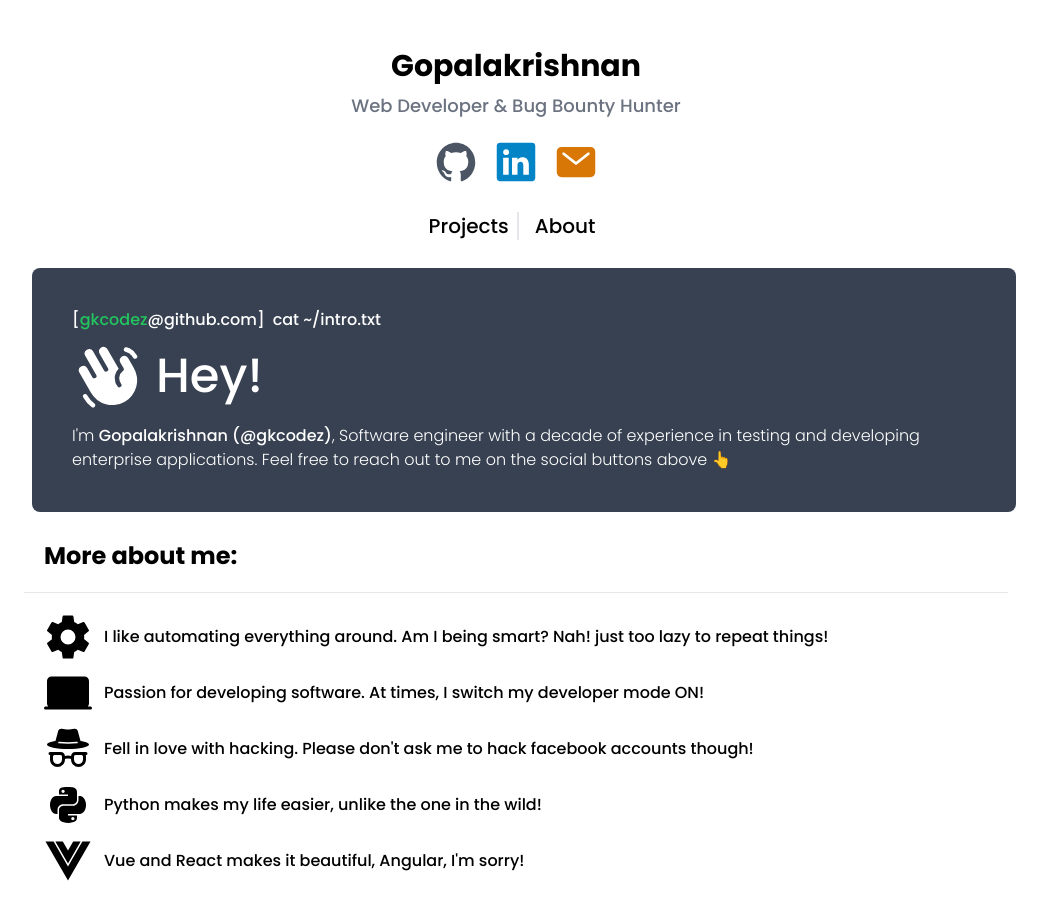
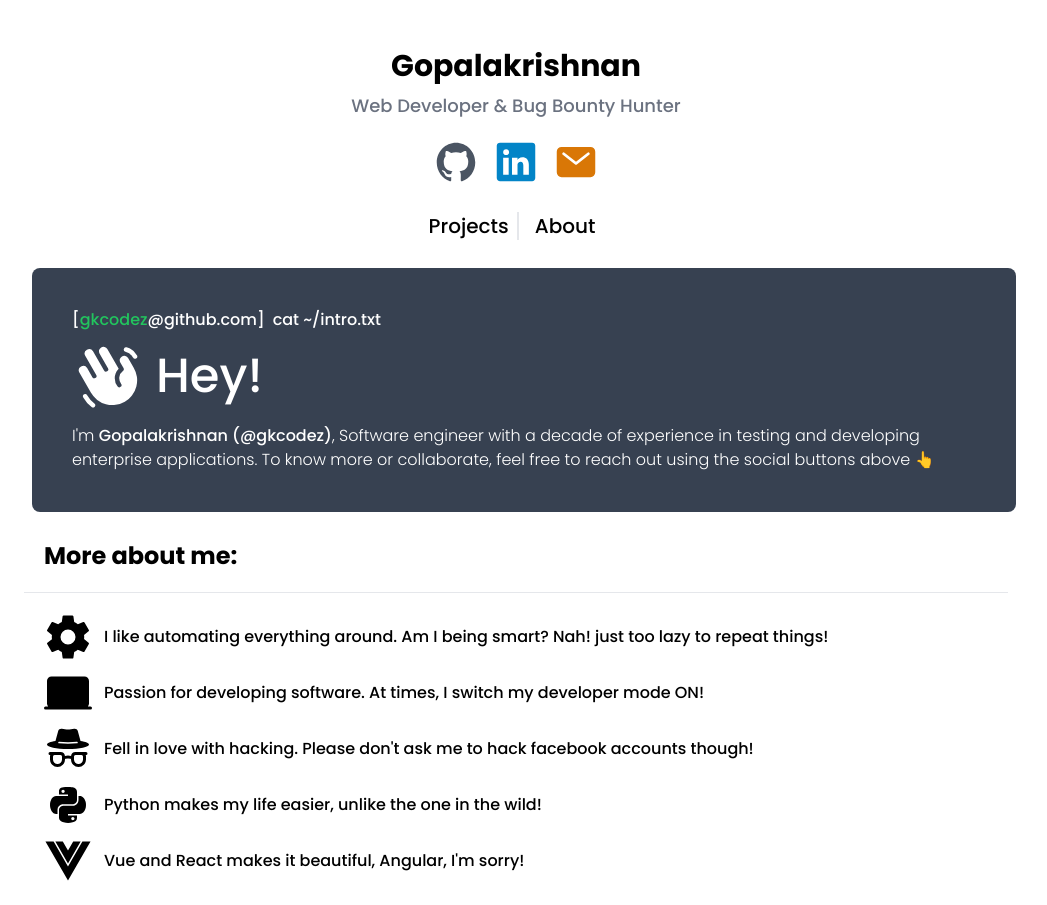
Before and after one commit to gkcodez/gkcodez.github.io, a Next.js app: page /about in a window 1280 px wide. Shown: the whole page, without its empty margins (124-1171 px from the left). Built offline with nearby package versions, Linux system fonts and the light colour scheme.

Commit message:
Minor changes in spelling

```diff
--- a/app/(pages)/about/page.tsx
+++ b/app/(pages)/about/page.tsx
@@ -13,7 +13,7 @@ export default function About() {
             <div className="mt-2 w-full text-wrap font-light flex flex-col gap-3">
                 <h3 className="flex start gap-3 w-full text-5xl text-center font-medium items-center"><PiHandWavingFill className="text-7xl"/>Hey!</h3>
                 <p>I&apos;m <span className="font-medium">Gopalakrishnan (@gkcodez)</span>, Software engineer with a decade of experience in testing and developing enterprise applications.
-                Feel free to reach out to me on the social buttons above 👆</p></div>
+                To know more or collaborate, feel free to reach out using the social buttons above 👆</p></div>
         </div>
 
         <h3 className=" text-2xl p-5 font-bold">More about me:</h3>
```
